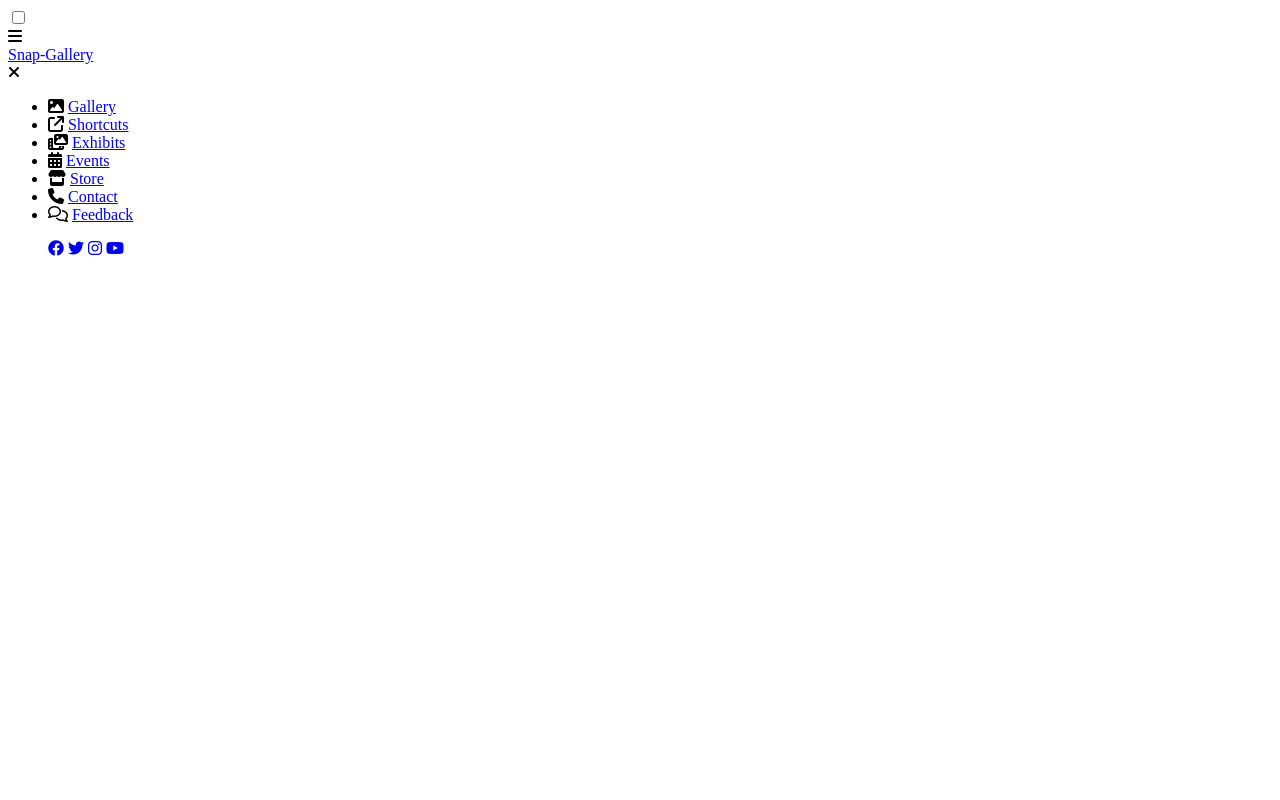
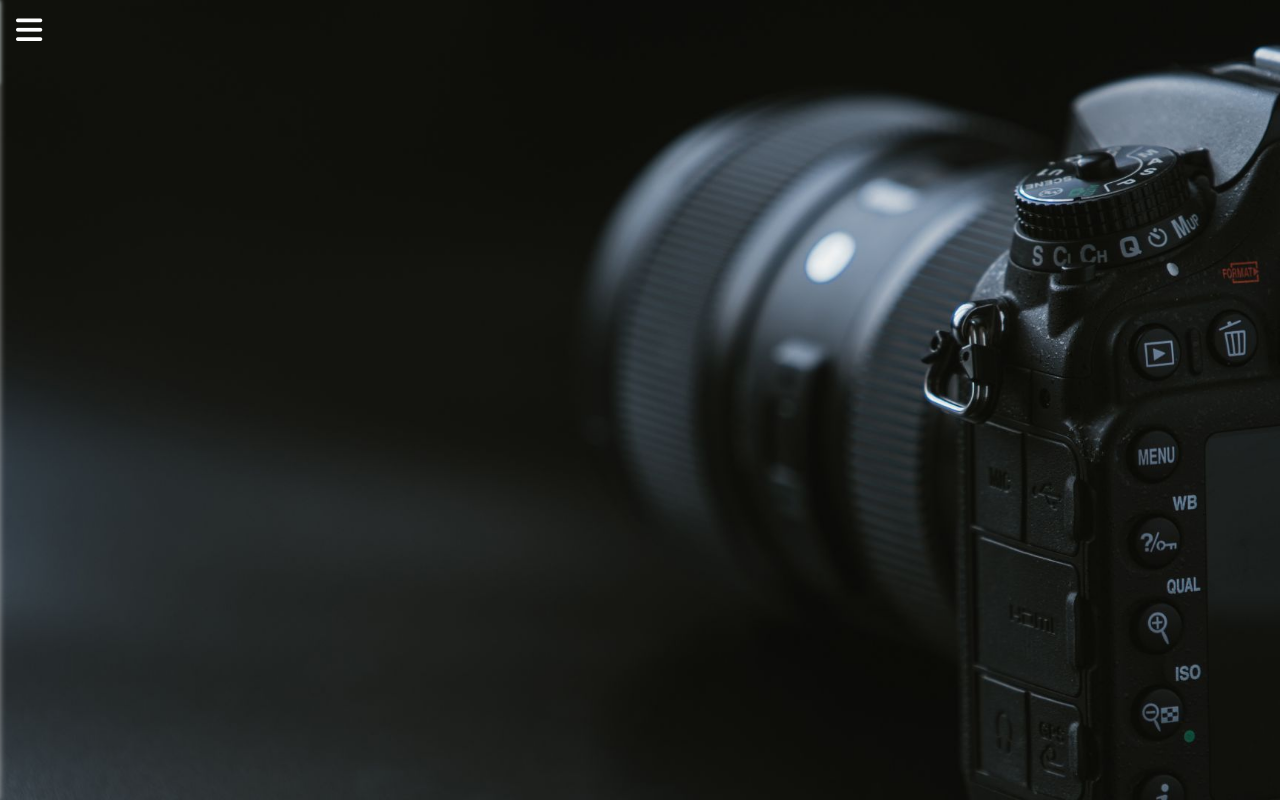
Before and after one commit to ASMITSRIVASTAVA0/Mini-Project-1, a plain HTML site: page index.html in a window 1280 px wide. Drawn offline with Linux system fonts and the light colour scheme.

Commit message:
going to deplo

```diff
--- a/index.html
+++ b/index.html
@@ -23,7 +23,7 @@
     />
 
     <!-- to add css -->
-    <link rel="stylesheet" href="miniprojectstyle.css">
+    <link rel="stylesheet" href="style.css">
 
 
   </head>
--- a/style.css
+++ b/style.css
@@ -8,6 +8,7 @@
     height:100vh;
     background-image:url("camera.jpg");
     background-size:cover;
+    /* background-color: brown; */
 
 }
 .btn_one i{
```
